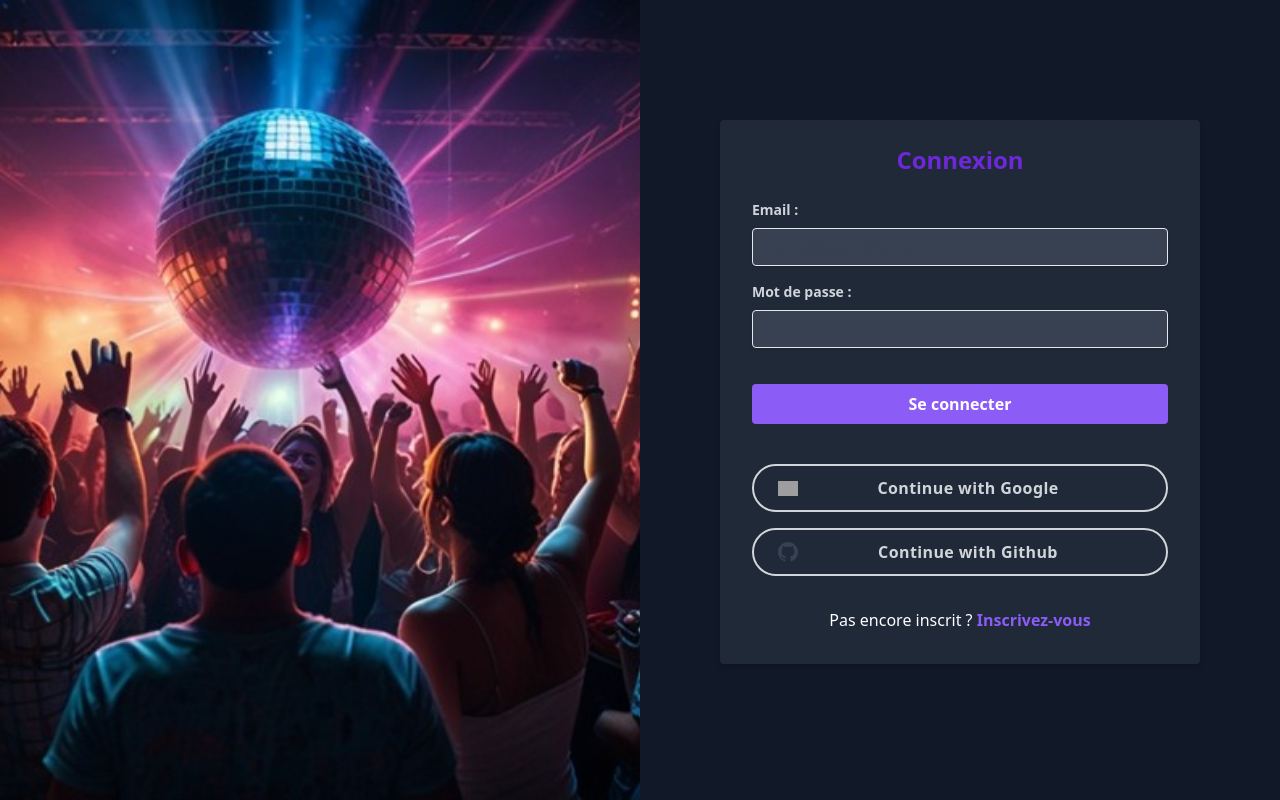
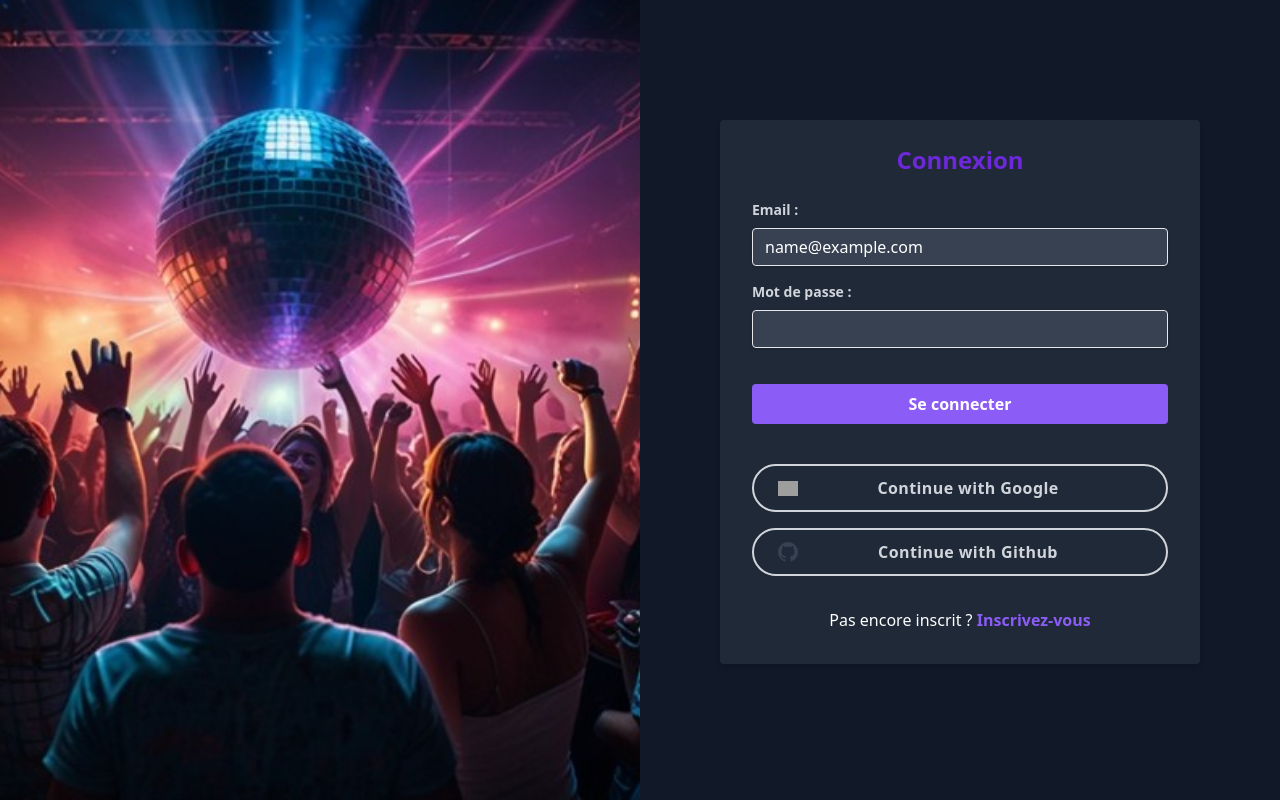
Before and after one commit to Youcode-Classe-E-2024-2025/-ErrorTeam_eventbrite, a PHP site: template app/views/front/login.twig in a window 1280 px wide. Run offline with PHP 8.4, Linux system fonts and the light colour scheme; the template is opened without the code that fills it: most values are stand-ins (such as "Sample title", 1, 10 or a date in 2020); some libraries are stand-ins or nearby versions; grey boxes are pictures that could not be loaded.

Commit message:
change de contenue pour quel soit affichable

```diff
--- a/app/views/front/login.twig
+++ b/app/views/front/login.twig
@@ -23,12 +23,12 @@
 
                 <div class="mb-4">
                     <label for="email" class="block text-gray-300 text-sm font-bold mb-2">Email :</label>
-                    <input type="email" id="email" name="email" class="shadow appearance-none border rounded w-full py-2 px-3 text-gray-700 leading-tight focus:outline-none focus:shadow-outline bg-gray-700 text-white" value="{{ email ?? '' }}">
+                    <input type="email" id="email" name="email" class="shadow appearance-none border rounded w-full py-2 px-3 text-white leading-tight focus:outline-none focus:shadow-outline bg-gray-700 text-white" value="{{ email ?? '' }}">
                     {% if errors.email %} <span class="text-red-600 text-sm">{{ errors.email }}</span> {% endif %}
                 </div>
                 <div class="mb-6">
                     <label for="password" class="block text-gray-300 text-sm font-bold mb-2">Mot de passe :</label>
-                    <input type="password" id="password" name="password" class="shadow appearance-none border rounded w-full py-2 px-3 text-gray-700 mb-3 leading-tight focus:outline-none focus:shadow-outline bg-gray-700 text-white">
+                    <input type="password" id="password" name="password" class="shadow appearance-none border rounded w-full py-2 px-3 text-white mb-3 leading-tight focus:outline-none focus:shadow-outline bg-gray-700 text-white">
                     {% if errors.password %} <span class="text-red-600 text-sm">{{ errors.password }}</span> {% endif %}
                 </div>
                 <button type="submit" class="bg-purple-500 hover:bg-purple-700 text-white font-bold py-2 px-4 rounded focus:outline-none focus:shadow-outline w-full">Se connecter</button>
```
